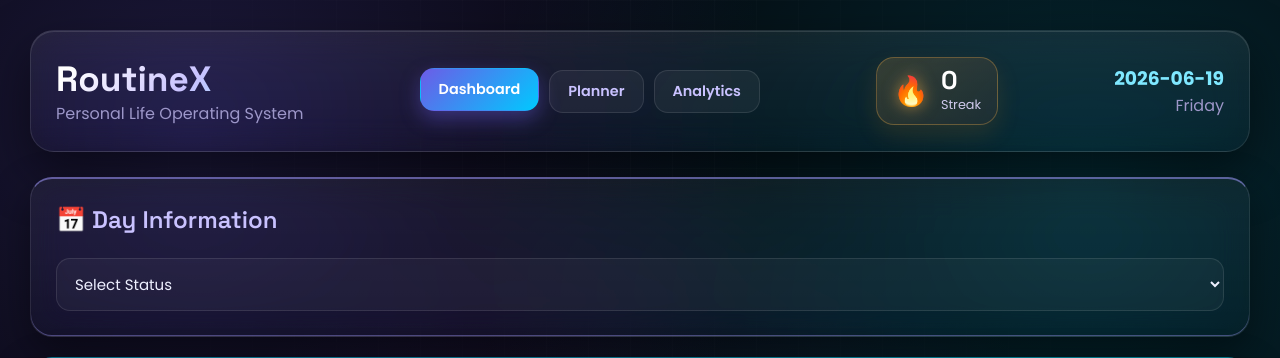
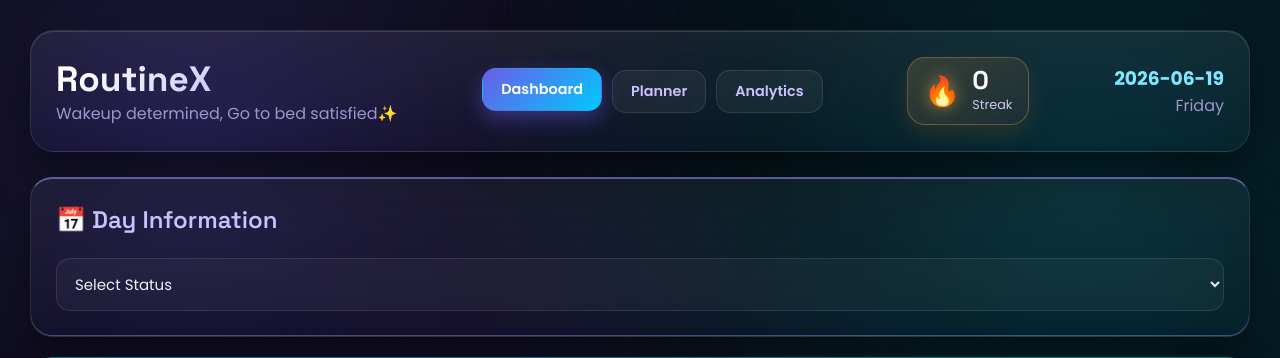
Before and after one commit to Anaj-narinV/RoutineX, a Flask app: page /dashboard in a window 1280 px wide. Shown: the top 358 px of the page. Run offline with Flask 3, Linux system fonts and the light colour scheme; data that the repository does not hold is empty.

Commit message:
Update dashboard tagline to reflect new message

```diff
--- a/templates/dashboard.html
+++ b/templates/dashboard.html
@@ -36,7 +36,7 @@
             <h1>RoutineX</h1>
 
             <p>
-                Personal Life Operating System
+                Wakeup determined, Go to bed satisfied✨
             </p>
 
         </div>
```
